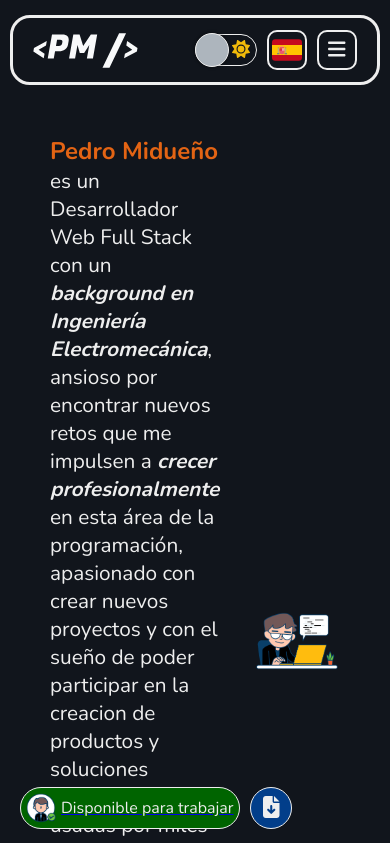
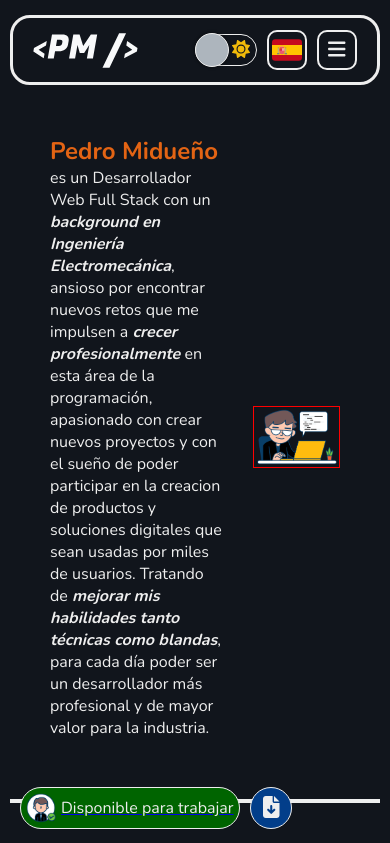
Before and after one commit to PedroMidueno/portfolio-pedromidueno, a React (Vite) app: page /about in a window 390 px wide. Shown: the top 843 px of the page. Built offline with nearby package versions, Linux system fonts and the light colour scheme.

Commit message:
Add comments to add media queries

```diff
--- a/src/styles/About.module.css
+++ b/src/styles/About.module.css
@@ -48,3 +48,17 @@
 .about>hr.light {
   border: 2px solid var(--dark-color);
 }
+
+/*
+TODO: Resposive design
+*/
+
+@media screen and (max-width: 1100px) {
+  .description {
+    font-size: 1rem;
+  }
+
+  .img {
+    border: 1px solid red;
+  }
+}
--- a/src/styles/Certificates.module.css
+++ b/src/styles/Certificates.module.css
@@ -54,3 +54,7 @@
 .img.light {
   border: 3px solid var(--dark-color);
 }
+
+/*
+TODO: Resposive design
+*/
--- a/src/styles/Contact.module.css
+++ b/src/styles/Contact.module.css
@@ -262,3 +262,7 @@ form.light {
     transform: scale(1);
   }
 }
+
+/*
+TODO: Resposive design
+*/
--- a/src/styles/CustomLink.module.css
+++ b/src/styles/CustomLink.module.css
@@ -22,7 +22,7 @@
     font-weight: bold;
 }
 
-.active:hover{
+.active:hover {
     transform: scale(1) translateY(-1px);
 }
 
--- a/src/styles/Education.module.css
+++ b/src/styles/Education.module.css
@@ -86,3 +86,7 @@
 .description.light {
   color: var(--dark-color);
 }
+
+/*
+TODO: Resposive design
+*/
--- a/src/styles/Home.module.css
+++ b/src/styles/Home.module.css
@@ -103,3 +103,7 @@ main hr {
 main hr.light {
   border: 2px solid var(--dark-color);
 }
+
+/*
+TODO: Resposive design
+*/
--- a/src/styles/Idioms.module.css
+++ b/src/styles/Idioms.module.css
@@ -52,7 +52,7 @@
   transform: scale(1.1);
 }
 
-.lang_img{
+.lang_img {
   width: 150px;
   /* border: 1px solid violet; */
 }
@@ -81,3 +81,7 @@
 .link {
   color: #48cae4;
 }
+
+/*
+TODO: Resposive design
+*/
--- a/src/styles/Loader.module.css
+++ b/src/styles/Loader.module.css
@@ -7,3 +7,7 @@
     align-items: center;
     gap: 30px;
 }
+
+/*
+TODO: Resposive design
+*/
--- a/src/styles/Projects.module.css
+++ b/src/styles/Projects.module.css
@@ -1,4 +1,4 @@
-.container{
+.container {
   margin: 40px auto;
 }
 
@@ -24,3 +24,7 @@
 .title.light {
   color: var(--dark-color);
 }
+
+/*
+TODO: Resposive design
+*/
--- a/src/styles/Thanks.module.css
+++ b/src/styles/Thanks.module.css
@@ -25,3 +25,7 @@
   color: #48cae4;
   text-align: center;
 }
+
+/*
+TODO: Resposive design
+*/
```
Also changed, not shown: src/styles/ProjectCard.module.css (+7 -3 lines).
